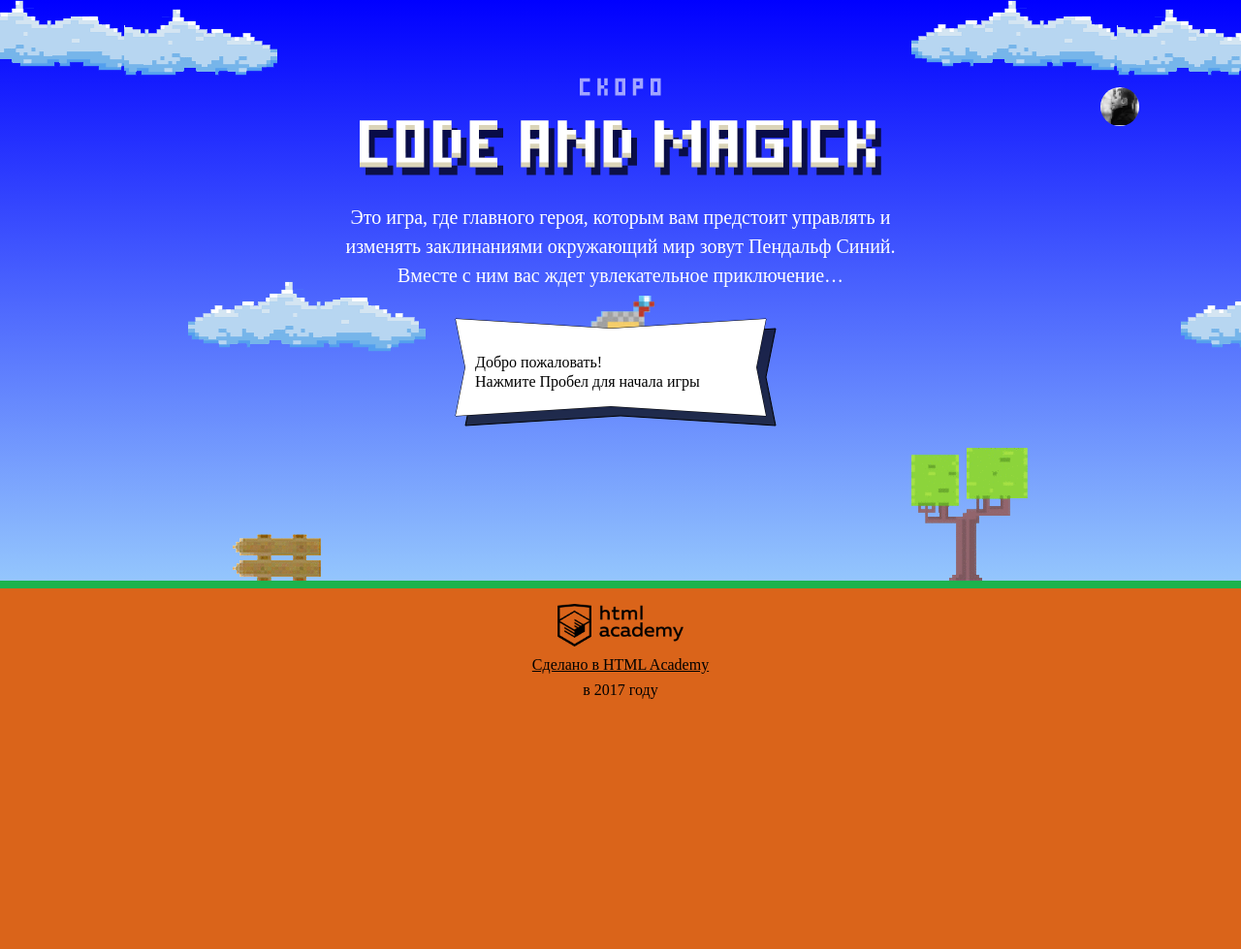
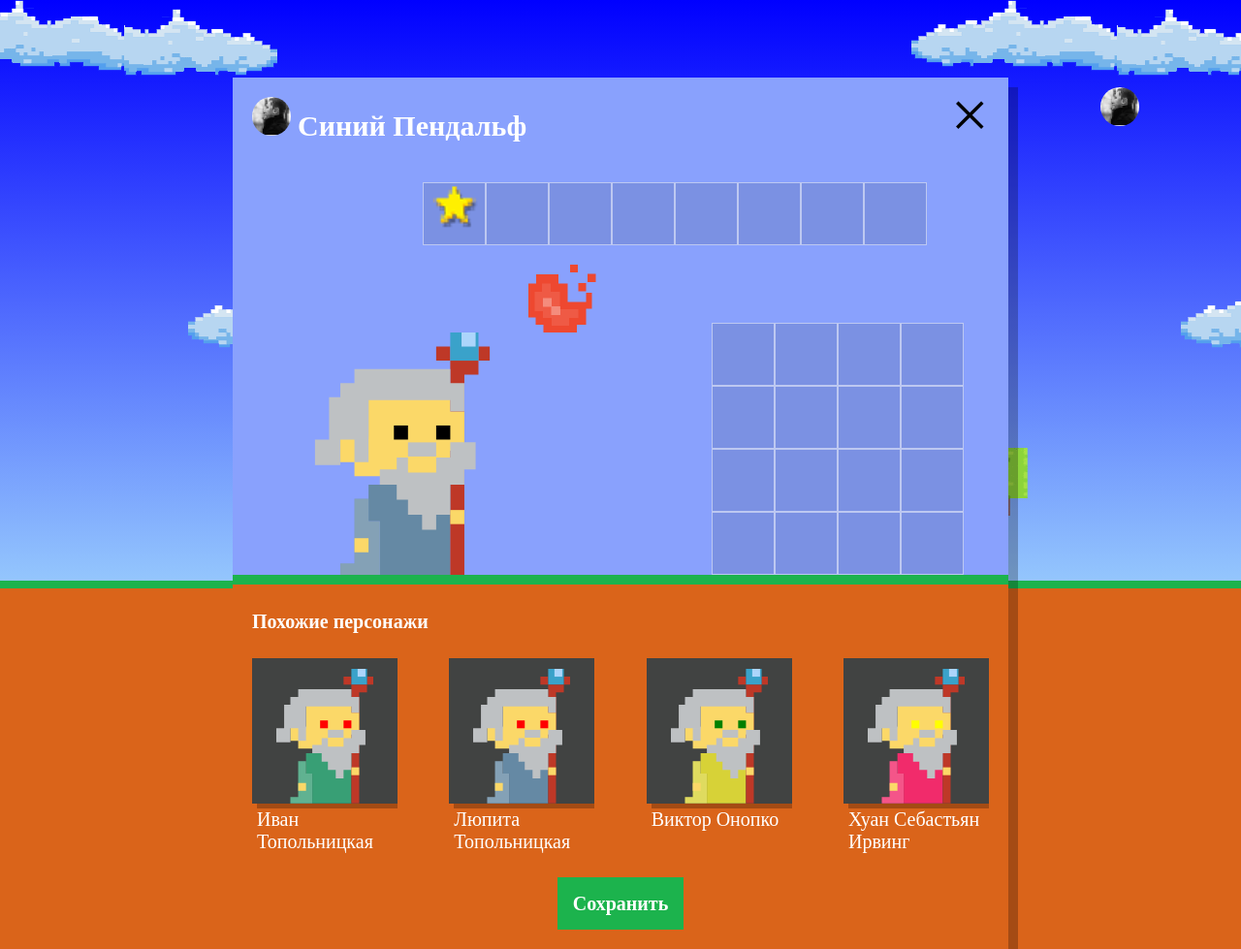
Before and after one commit to vladimir-rurik/664207-code-and-magick, a website: page index.html in a window 1280 px wide. Shown: the whole page at 97% size. Before the commit the page ends 800 px from the top, so only its background shows below. Drawn offline with Linux system fonts and the light colour scheme; a web font is replaced by a local one.

Commit message:
выполнение третьей дом. работы

```diff
--- a/index.html
+++ b/index.html
@@ -237,6 +237,7 @@
     return height / 3 - getWizardHeight();
   };
 </script>
+<script src="js/setup.js"></script>
 <script src="js/stat.js"></script>
 <script src="js/game.js"></script>
 
--- /dev/null
+++ b/js/setup.js
@@ -0,0 +1,66 @@
+'use strict';
+
+(function () {
+
+  var WIZARD_FIRST_NAMES = ['Иван', 'Хуан Себастьян', 'Мария', 'Кристоф', 'Виктор', 'Юлия', 'Люпита', 'Вашингтон'];
+  var WIZARD_LAST_NAMES = ['да Марья', 'Верон', 'Мирабелла', 'Вальц', 'Онопко', 'Топольницкая', 'Нионго', 'Ирвинг'];
+  var coatColor = ['rgb(101, 137, 164)', 'rgb(241, 43, 107)', 'rgb(146, 100, 161)', 'rgb(56, 159, 117)', 'rgb(215, 210, 55)', 'rgb(0, 0, 0)'];
+  var eyesColor = ['black', 'red', 'blue', 'yellow', 'green'];
+
+  var userDialog = document.querySelector('.setup');
+  userDialog.classList.remove('hidden');
+
+  var similarListElement = userDialog.querySelector('.setup-similar-list');
+  var similarWizardTemplate = document.querySelector('#similar-wizard-template').content;
+
+  /** функция выбора случайного элемента массива
+   * @param {Array} arr
+   * @return {string} arr[random]
+   */
+  var randomArrItem = function (arr) {
+    var rand = Math.floor(Math.random() * arr.length);
+    return arr[rand];
+  };
+
+  /** функция возвращающая массив волшебников
+   * @return {Array} wizards
+   */
+  var getWizards = function () {
+    var wizards = [];
+
+    for (var i = 0; i < 4; i++) {
+      wizards[i] =
+        {
+          name: randomArrItem(WIZARD_FIRST_NAMES) + ' ' + randomArrItem(WIZARD_LAST_NAMES),
+          coatColor: randomArrItem(coatColor),
+          eyesColor: randomArrItem(eyesColor)
+        };
+    }
+    return wizards;
+  };
+
+  /** функция заполнения DOM объекта свойствами объекта волшебника
+   * @param {Wizard} wizard
+   * @return {DOMobject} wizardElement
+   */
+  var fillrWizard = function (wizard) {
+    var wizardElement = similarWizardTemplate.cloneNode(true);
+
+    wizardElement.querySelector('.setup-similar-label').textContent = wizard.name;
+    wizardElement.querySelector('.wizard-coat').style.fill = wizard.coatColor;
+    wizardElement.querySelector('.wizard-eyes').style.fill = wizard.eyesColor;
+
+    return wizardElement;
+  };
+
+  var wizards = getWizards();
+
+  var fragment = document.createDocumentFragment();
+  for (var i = 0; i < wizards.length; i++) {
+    fragment.appendChild(fillrWizard(wizards[i]));
+  }
+  similarListElement.appendChild(fragment);
+
+  userDialog.querySelector('.setup-similar').classList.remove('hidden');
+
+})();
```
